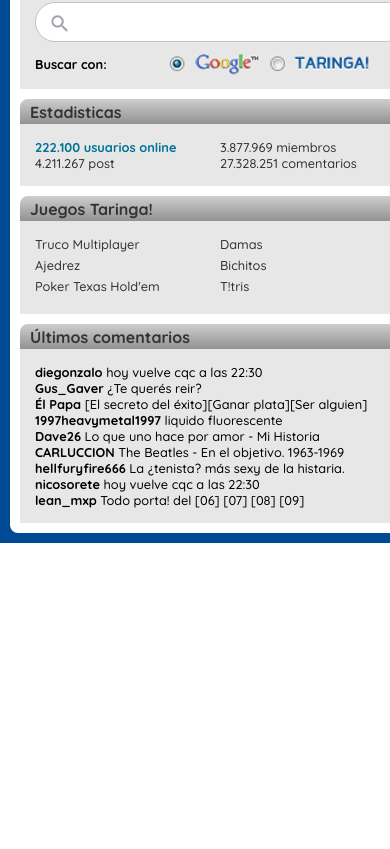
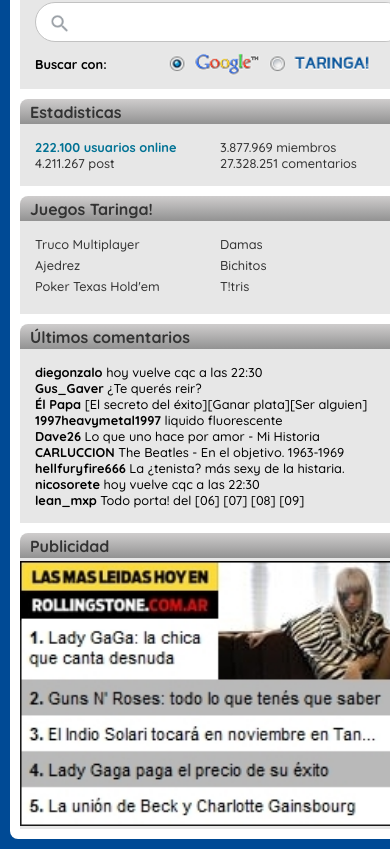
Before and after one commit to ivan2600/-taringa_v4, a plain HTML site: page index.html in a window 390 px wide. Shown: the part 762-1611 px from the top of the page. Before the commit the page ends 1305 px from the top, so only its background shows below. Drawn offline with Linux system fonts and the light colour scheme.

Commit message:
project fisished

```diff
--- a/style.css
+++ b/style.css
@@ -335,7 +335,8 @@ nav div a {
   }
 
   #publicidad-section {
-    margin-right: 0;
+    display: block;
+    margin-right: 10px;
     margin-top: 0;
   }
 }
```
